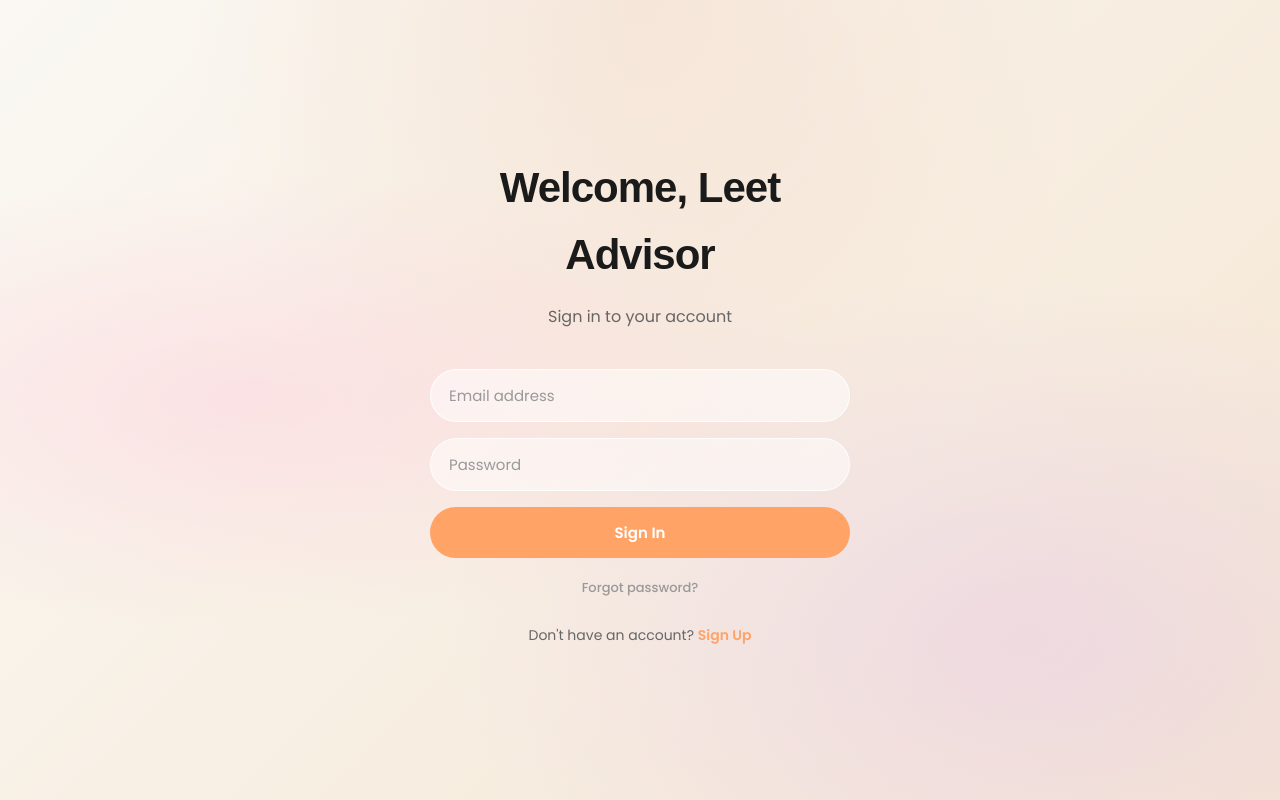
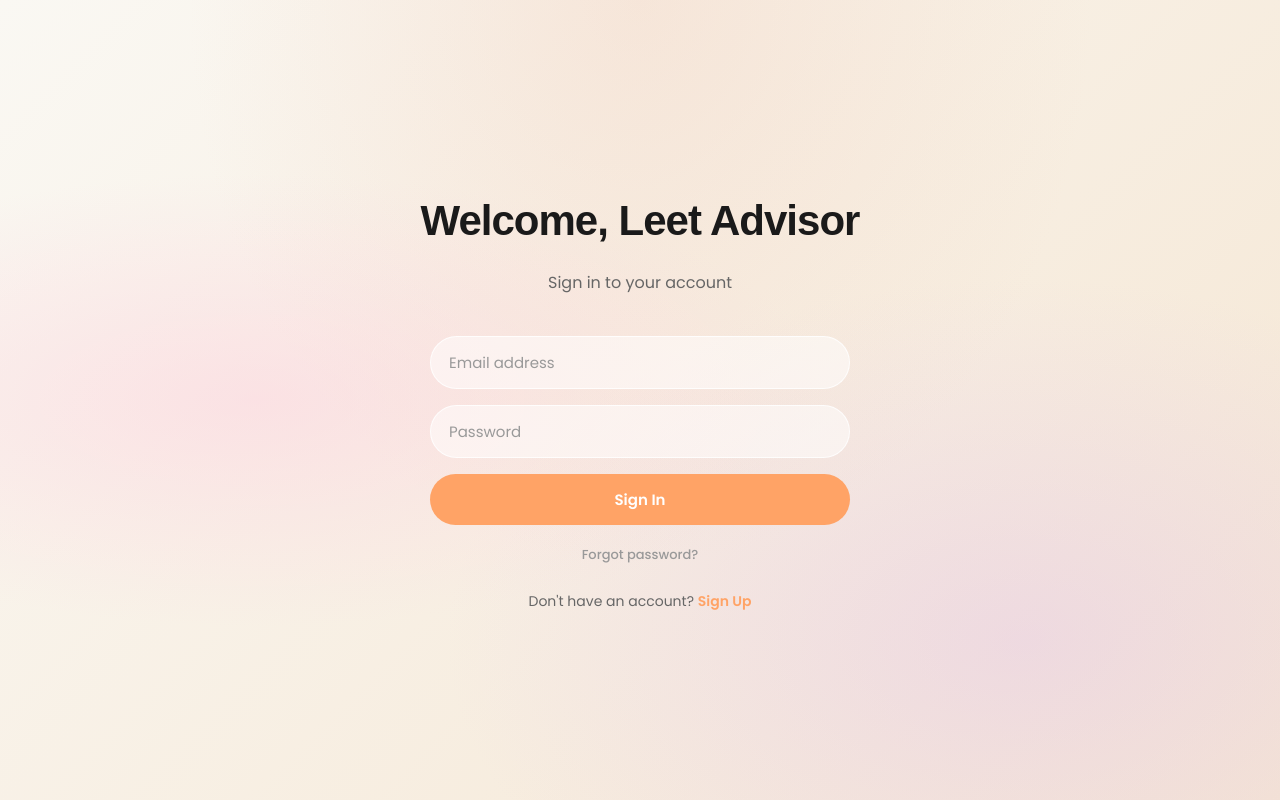
Before and after one commit to alvintanwt-code/aiReportGen, a Next.js app: page / in a window 1280 px wide. Built offline with nearby package versions, Linux system fonts and the light colour scheme; no server answers; a web font is replaced by a local one.

Commit message:
Fix: Prevent text wrapping on LoginPage typing animation

```diff
--- a/components/LoginPage.jsx
+++ b/components/LoginPage.jsx
@@ -76,13 +76,14 @@ export default function LoginPage({ onAuthSuccess }) {
             .typing-text-login {
               display: inline-block;
               position: relative;
+              white-space: nowrap;
             }
             .typing-cursor-login {
               animation: typing-cursor 0.6s infinite;
               margin-left: 2px;
             }
           `}</style>
-          <h1 style={{ fontSize: '42px', fontWeight: '700', margin: '0 0 16px 0', color: '#1a1a1a', letterSpacing: '-1px', fontFamily: "'Albra', sans-serif" }}>
+          <h1 style={{ fontSize: '42px', fontWeight: '700', margin: '0 0 16px 0', color: '#1a1a1a', letterSpacing: '-1px', fontFamily: "'Albra', sans-serif", whiteSpace: 'nowrap', minHeight: '56px', display: 'flex', alignItems: 'center', justifyContent: 'center' }}>
             <span className="typing-text-login">
               {displayedText}
               {displayedText.length < 'Welcome, Leet Advisor'.length && (
```
